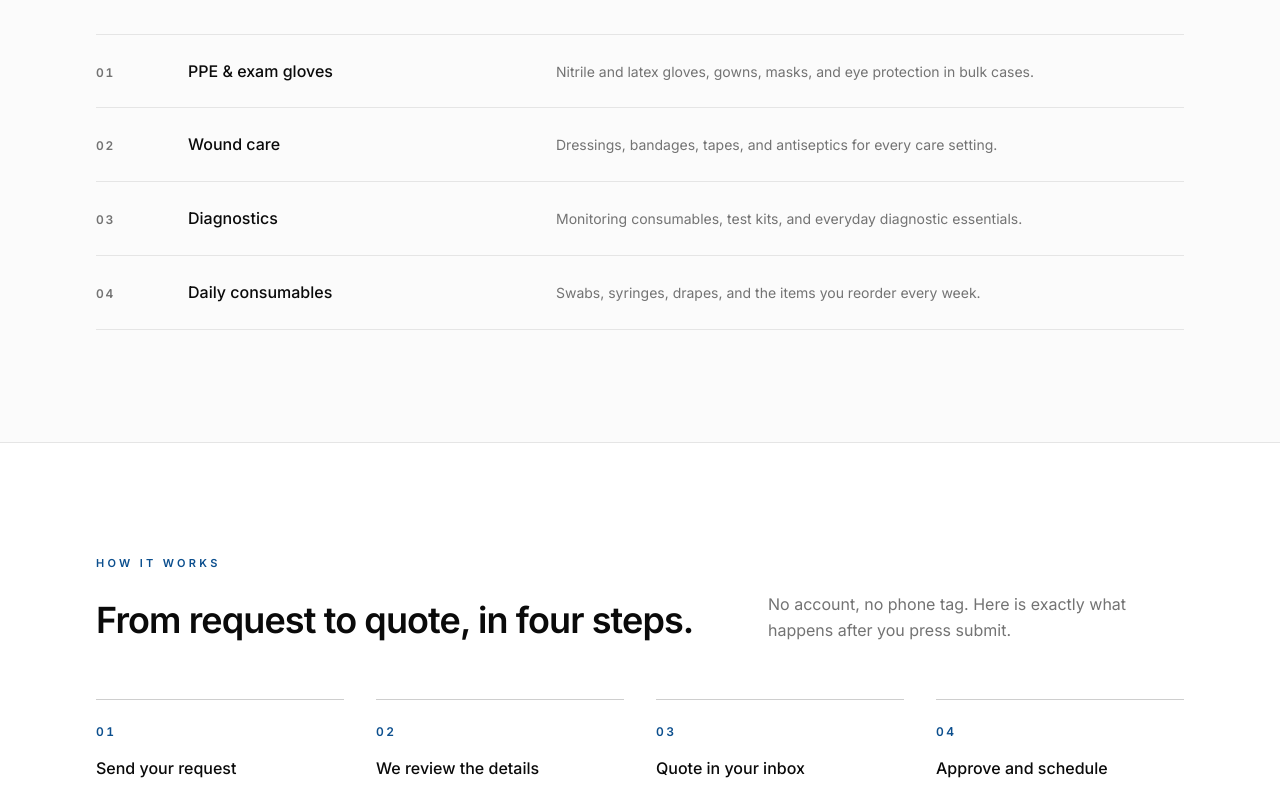
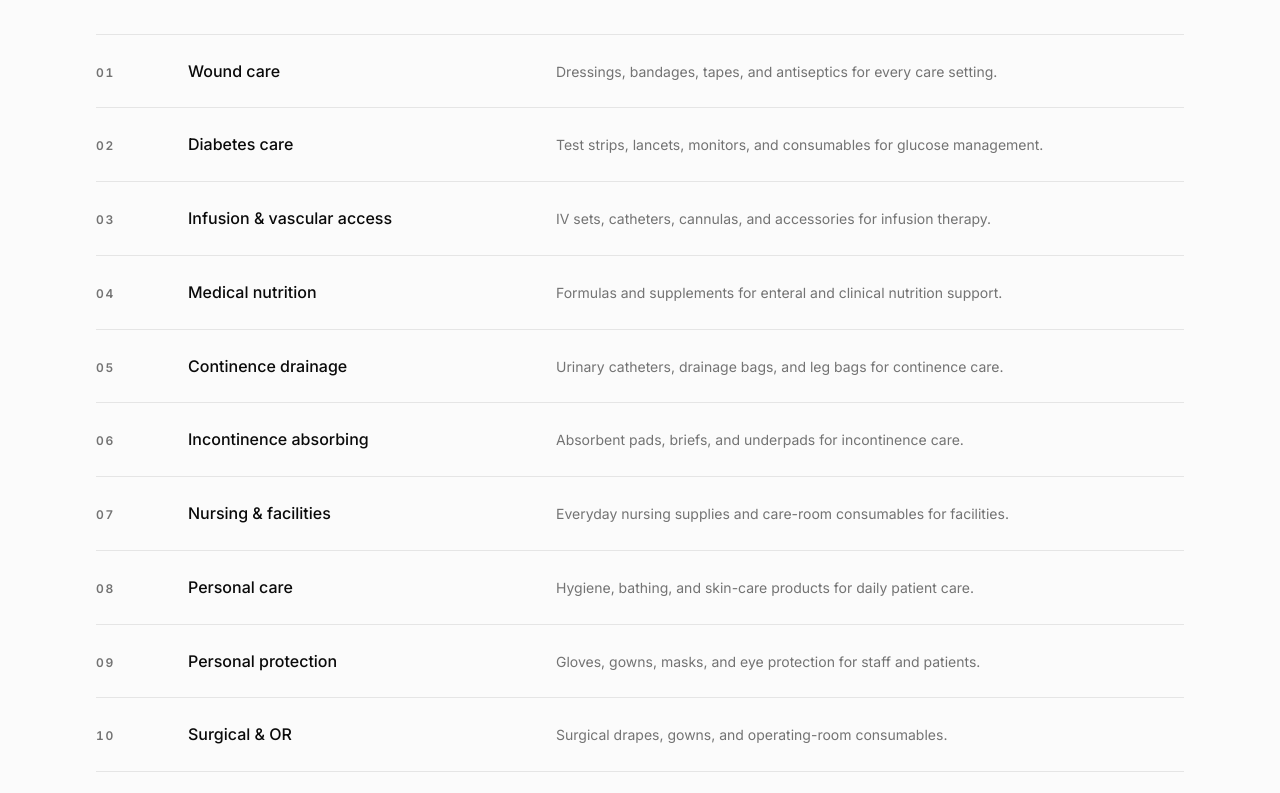
Before and after one commit to afriyieowususarfo-pixel/gj-premium, a React (Vite) app: page / in a window 1280 px wide. Shown: the part 1860-2653 px from the top of the page. Built offline with nearby package versions, Linux system fonts and the light colour scheme; no server answers; what @convex-dev/auth would draw is missing.

Commit message:
Freebuff: The available products

```diff
--- /dev/null
+++ b/src/convex/quoteEmails.ts
@@ -0,0 +1,125 @@
+"use node";
+
+import { v } from "convex/values";
+import { internalAction } from "./_generated/server";
+
+/**
+ * AgentMail REST API (verified against agentmail@0.5.35 wire format):
+ *   POST https://api.agentmail.to/v0/inboxes                  { client_id }
+ *   POST https://api.agentmail.to/v0/inboxes/{id}/messages/send
+ * Wire fields: client_id, inbox_id, reply_to; `to` accepts string | string[].
+ */
+const API_BASE = "https://api.agentmail.to/v0";
+/** Fixed client_id makes inbox creation idempotent (safe on every quote). */
+const INBOX_CLIENT_ID = "gj-premium-quotes-v1";
+const REPLY_TO = "quotes@gjpremium.com";
+
+async function agentMailRequest(
+  apiKey: string,
+  path: string,
+  body: unknown,
+): Promise<Record<string, unknown>> {
+  const response = await fetch(`${API_BASE}${path}`, {
+    method: "POST",
+    headers: {
+      Authorization: `Bearer ${apiKey}`,
+      "Content-Type": "application/json",
+    },
+    body: JSON.stringify(body),
+  });
+
+  if (!response.ok) {
+    const detail = (await response.text().catch(() => "")).slice(0, 300);
+    throw new Error(
+      `AgentMail ${path} failed (${response.status})${detail ? `: ${detail}` : ""}`,
+    );
+  }
+
+  return (await response.json()) as Record<string, unknown>;
+}
+
+function escapeHtml(value: string): string {
+  return value
+    .replace(/&/g, "&amp;")
+    .replace(/</g, "&lt;")
+    .replace(/>/g, "&gt;")
+    .replace(/"/g, "&quot;")
+    .replace(/'/g, "&#39;");
+}
+
+/**
+ * Sends the requester a confirmation email through AgentMail after their
+ * quote request is stored. Best-effort: this runs after the mutation commits,
+ * so a delivery failure never loses the quote itself.
+ */
+export const sendQuoteConfirmation = internalAction({
+  args: {
+    to: v.string(),
+    fullName: v.string(),
+    organization: v.string(),
+    reference: v.string(),
+  },
+  handler: async (_ctx, args) => {
+    const apiKey = process.env.AGENTMAIL_API_KEY;
+    if (!apiKey) {
+      throw new Error(
+        "AGENTMAIL_API_KEY is not set — add it in the Keys tab to enable quote confirmation emails.",
+      );
+    }
+
+    // Get-or-create the quotes inbox (client_id is idempotent).
+    const inbox = await agentMailRequest(apiKey, "/inboxes", {
+      client_id: INBOX_CLIENT_ID,
+    });
+    const inboxId = inbox.inbox_id;
+    if (typeof inboxId !== "string" || inboxId.length === 0) {
+      throw new Error("AgentMail did not return an inbox_id.");
+    }
+
+    const subject = `Your GJ Premium quote request — ${args.reference}`;
+    const text = [
+      `Hello ${args.fullName},`,
+      "",
+      "Thanks for your quote request to GJ Premium. A supply specialist is now",
+      "reviewing availability and pricing for your facility.",
+      "",
+      `  Reference:  ${args.reference}`,
+      `  Facility:   ${args.organization}`,
+      "",
+      "What happens next:",
+      "  1. We review your request — items, pack sizes, and availability.",
+      "  2. You receive pricing, availability, and a delivery window within one",
+      "     business day.",
+      "  3. You approve the quote, and we schedule fulfillment.",
+      "",
+      "Questions? Just reply to this email.",
+      "",
+      "— GJ Premium",
+      "Quality · Care · Supply",
+      "quotes@gjpremium.com · +1 (555) 014-2200 · Mon–Fri, 8:00–18:00 ET",
+    ].join("\n");
+
+    const html = [
+      `<p>Hello ${escapeHtml(args.fullName)},</p>`,
+      "<p>Thanks for your quote request to <strong>GJ Premium</strong>. A supply specialist is now reviewing availability and pricing for your facility.</p>",
+      `<p><strong>Reference:</strong> ${escapeHtml(args.reference)}<br/>` +
+        `<strong>Facility:</strong> ${escapeHtml(args.organization)}</p>`,
+      "<p><strong>What happens next</strong></p>",
+      "<ol>",
+      "<li>We review your request — items, pack sizes, and availability.</li>",
+      "<li>You receive pricing, availability, and a delivery window within one business day.</li>",
+      "<li>You approve the quote, and we schedule fulfillment.</li>",
+      "</ol>",
+      "<p>Questions? Just reply to this email.</p>",
+      "<p>— GJ Premium<br/>Quality · Care · Supply<br/>quotes@gjpremium.com · +1 (555) 014-2200 · Mon–Fri, 8:00–18:00 ET</p>",
+    ].join("");
+
+    await agentMailRequest(apiKey, `/inboxes/${encodeURIComponent(inboxId)}/messages/send`, {
+      to: [args.to],
+      subject,
+      text,
+      html,
+      reply_to: REPLY_TO,
+    });
+  },
+});
--- a/src/convex/quoteRequests.ts
+++ b/src/convex/quoteRequests.ts
@@ -1,4 +1,5 @@
 import { v } from "convex/values";
+import { internal } from "./_generated/api";
 import { mutation } from "./_generated/server";
 
 const EMAIL_PATTERN = /^[^\s@]+@[^\s@]+\.[^\s@]+$/;
@@ -41,7 +42,7 @@ export const submit = mutation({
     if (neededBy.length === 0) throw new Error("A needed-by timeframe is required.");
     if (location.length === 0) throw new Error("A delivery location is required.");
 
-    return await ctx.db.insert("quoteRequests", {
+    const id = await ctx.db.insert("quoteRequests", {
       fullName,
       organization,
       email,
@@ -55,5 +56,17 @@ export const submit = mutation({
       status: "new",
       createdAt: Date.now(),
     });
+
+    const reference = `GJ-P-${id.slice(-6).toUpperCase()}`;
+
+    // Best-effort confirmation email — runs after this transaction commits,
+    // so the quote is stored even if delivery fails (see quoteEmails.ts).
+    await ctx.scheduler.runAfter(
+      0,
+      internal.quoteEmails.sendQuoteConfirmation,
+      { to: email, fullName, organization, reference },
+    );
+
+    return { id, reference };
   },
 });
--- a/src/pages/Landing.tsx
+++ b/src/pages/Landing.tsx
@@ -25,24 +25,54 @@ const FACTS = [
 
 const CATEGORIES = [
   {
-    name: "PPE & exam gloves",
-    description:
-      "Nitrile and latex gloves, gowns, masks, and eye protection in bulk cases.",
-  },
-  {
     name: "Wound care",
     description:
       "Dressings, bandages, tapes, and antiseptics for every care setting.",
   },
   {
-    name: "Diagnostics",
+    name: "Diabetes care",
     description:
-      "Monitoring consumables, test kits, and everyday diagnostic essentials.",
+      "Test strips, lancets, monitors, and consumables for glucose management.",
   },
   {
-    name: "Daily consumables",
+    name: "Infusion & vascular access",
     description:
-      "Swabs, syringes, drapes, and the items you reorder every week.",
+      "IV sets, catheters, cannulas, and accessories for infusion therapy.",
+  },
+  {
+    name: "Medical nutrition",
+    description:
+      "Formulas and supplements for enteral and clinical nutrition support.",
+  },
+  {
+    name: "Continence drainage",
+    description:
+      "Urinary catheters, drainage bags, and leg bags for continence care.",
+  },
+  {
+    name: "Incontinence absorbing",
+    description:
+      "Absorbent pads, briefs, and underpads for incontinence care.",
+  },
+  {
+    name: "Nursing & facilities",
+    description:
+      "Everyday nursing supplies and care-room consumables for facilities.",
+  },
+  {
+    name: "Personal care",
+    description:
+      "Hygiene, bathing, and skin-care products for daily patient care.",
+  },
+  {
+    name: "Personal protection",
+    description:
+      "Gloves, gowns, masks, and eye protection for staff and patients.",
+  },
+  {
+    name: "Surgical & OR",
+    description:
+      "Surgical drapes, gowns, and operating-room consumables.",
   },
 ];
 
@@ -77,7 +107,7 @@ const SITE_STEPS = [
   {
     number: "01",
     title: "See what we supply",
-    description: "Four core categories, described in plain language.",
+    description: "Ten product categories, described in plain language.",
   },
   {
     number: "02",
--- a/src/pages/Quote.tsx
+++ b/src/pages/Quote.tsx
@@ -31,10 +31,16 @@ const FACILITY_TYPES = [
 ];
 
 const CATEGORIES = [
-  "PPE & exam gloves",
   "Wound care",
-  "Diagnostics",
-  "Daily consumables",
+  "Diabetes care",
+  "Infusion & vascular access",
+  "Medical nutrition",
+  "Continence drainage",
+  "Incontinence absorbing",
+  "Nursing & facilities",
+  "Personal care",
+  "Personal protection",
+  "Surgical & OR",
   "Multiple categories",
   "Not sure yet",
 ];
@@ -278,7 +284,7 @@ export default function Quote() {
     setIsSubmitting(true);
     setSubmitError(null);
     try {
-      const id = await submitQuote({
+      const { reference } = await submitQuote({
         fullName: form.fullName.trim(),
         organization: form.organization.trim(),
         email: form.email.trim(),
@@ -291,7 +297,7 @@ export default function Quote() {
         notes: form.notes.trim() || undefined,
       });
       setConfirmation({
-        reference: `GJ-P-${id.slice(-6).toUpperCase()}`,
+        reference,
         email: form.email.trim(),
         organization: form.organization.trim(),
         neededBy: form.neededBy,
```
